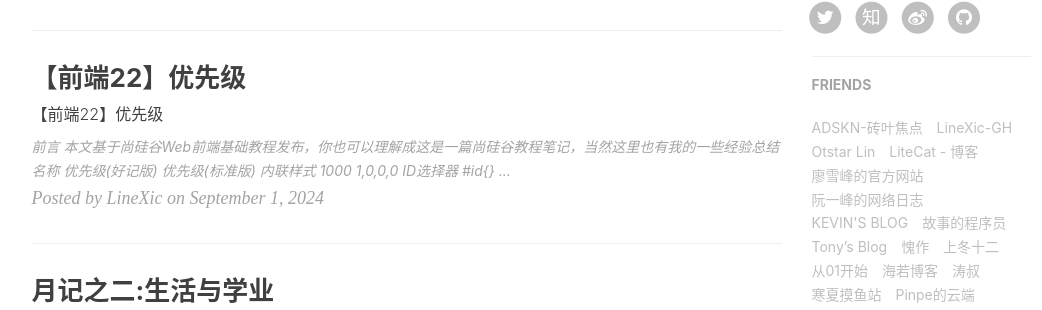
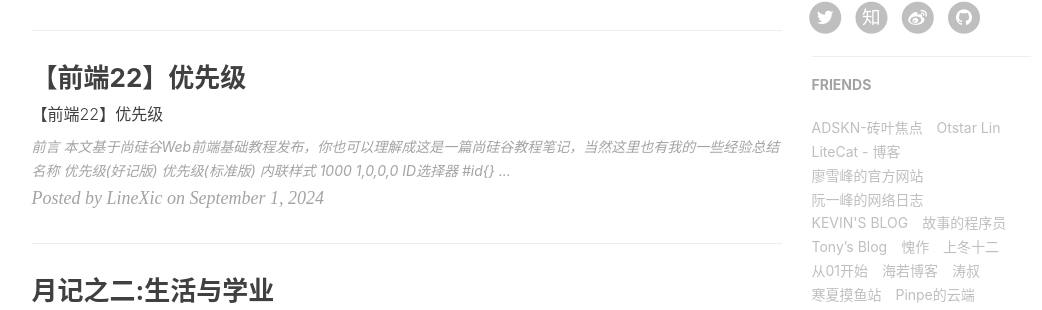
Before and after one commit to LineXic/LineXic-blog, a Jekyll site: the page built from index.html, in a window 1280 px wide and 900 px high, scrolled down 789 px. Shown: the part 141-451 px from the top of the window, without its empty margins (136-1178 px from the left). Built offline with Jekyll 4.4.1, drawn with Linux system fonts in a browser that asks for light colours; nearby versions of some CDN libraries; the list of posts is cut into pages by our own code; comment, search, counter and statistics services are not loaded.

Commit message:
更新 _config.yml

```diff
--- a/_config.yml
+++ b/_config.yml
@@ -108,7 +108,6 @@ page-mathjax: false
 # Friends
 friends: [
     { title: "ADSKN-砖叶焦点", href: "https://tbl.adskn.com/" },
-    { title: "LineXic-GH", href: "https://gh.linexic.top/" },
     { title: "Otstar Lin", href: "https://blog.ixk.me/" },
     { title: "LiteCat - 博客", href: "https://www.litecat.xyz/" },
     { title: "廖雪峰的官方网站", href: "https://liaoxuefeng.com/" },
```
